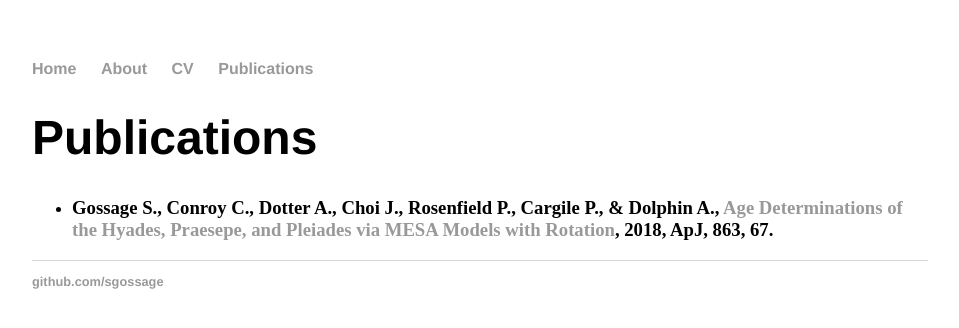
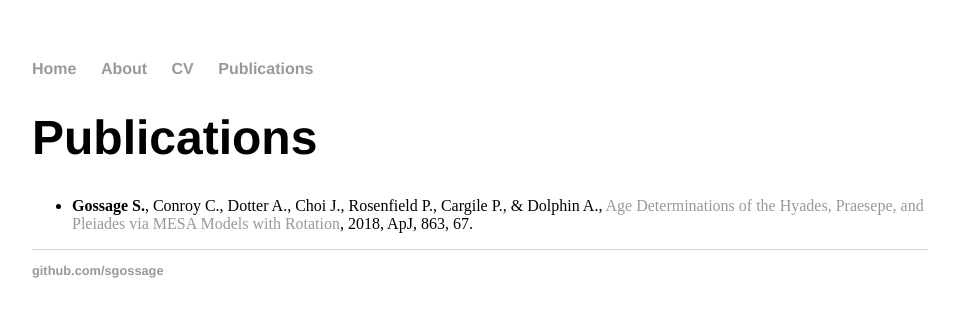
Before and after one commit to sgossage/sgossage.github.io, a Jekyll site: the page built from publications/index.html, in a window 1280 px wide. Shown: the top 328 px of the page, without its empty margins (160-1119 px from the left). Built offline with Jekyll 4.4.1, drawn with Linux system fonts in a browser that asks for light colours.

Commit message:
Trying to make publications list

```diff
--- a/publications/index.html
+++ b/publications/index.html
@@ -8,9 +8,10 @@ title: Publications
     {% for post in site.posts %}
       {% if post.work-type == 'Paper' %}
         <li>
-            <h3>{{ post.ref-authors}}, <a href="{% if post.ref-doi %}http://dx.doi.org/{{ post.ref-doi }}
+            <b>{{post.ref-firstauth}}</b>, {{ post.ref-coauthors}},
+            <a href="{% if post.ref-doi %}http://dx.doi.org/{{ post.ref-doi }}
             {% else %}{{ post.url | prepend: site.baseurl }}{% endif %}">{{ post.ref-title}}</a>,
-            {{ post.ref-year}}, {{ post.ref-journal}}, {{ post.ref-vol}}.</h3>
+            {{ post.ref-year}}, {{ post.ref-journal}}, {{ post.ref-vol}}.
         </li>
       {% endif %}
     {% endfor %}
```
Also changed, not shown: _posts/2018-11-30-test-post.md (+2 -1 lines).
